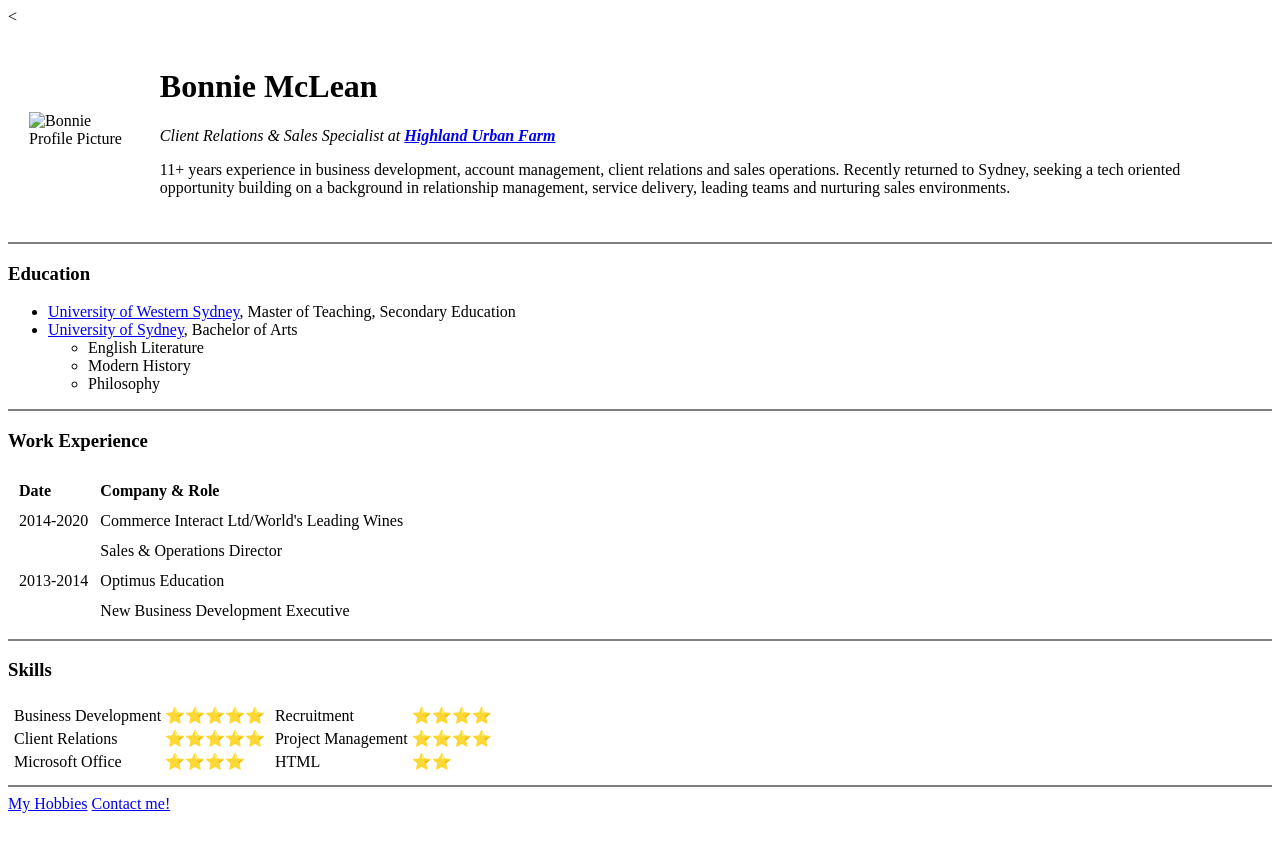
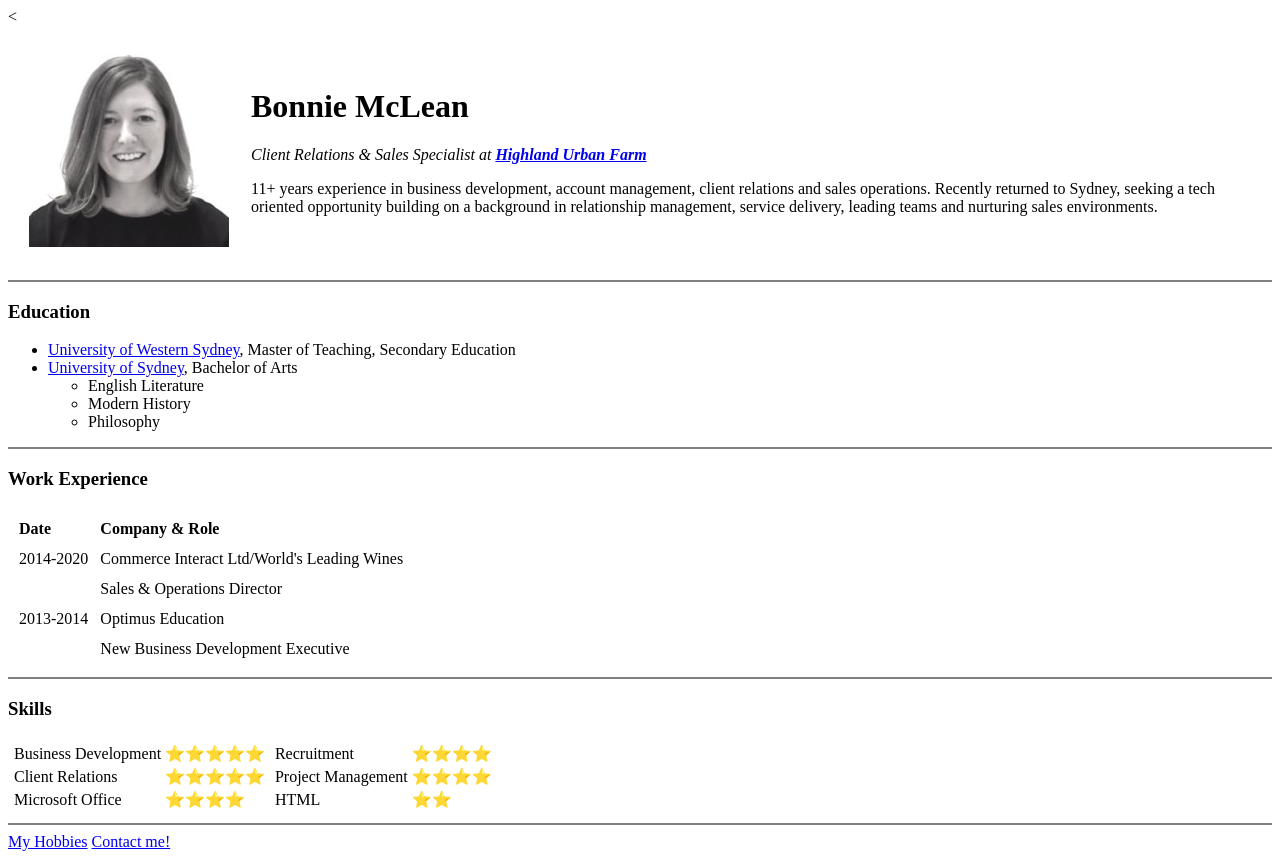
Before and after one commit to bonnieclare/cv, a plain HTML site: page index.html in a window 1280 px wide. Before the commit the page ends 821 px from the top, so only its background shows below. Drawn offline with Linux system fonts and the light colour scheme.

Commit message:
Update index.html

```diff
--- a/index.html
+++ b/index.html
@@ -10,7 +10,7 @@
   <<table cellspacing="20">
     <tr>
       <td>
-        <img src="images/BM LinkedIn Profile Pic.jpeg" alt="Bonnie Profile Picture">
+        <img src="BM LinkedIn Profile Pic.jpeg" alt="Bonnie Profile Picture">
         </td>
         <td>
           <h1>Bonnie McLean</h1>
```
